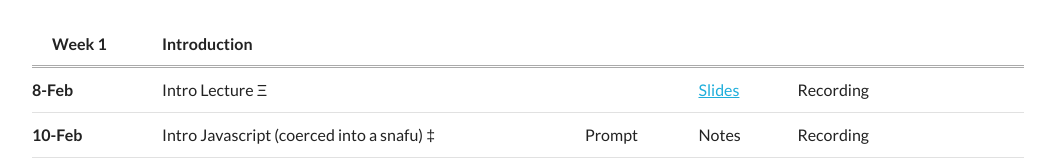
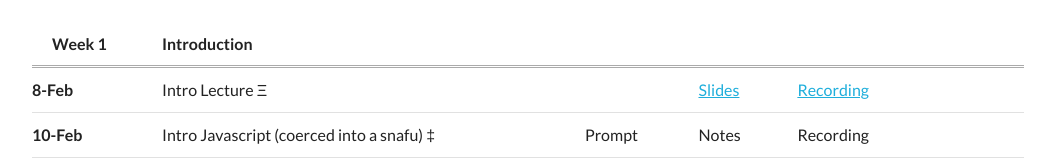
Before and after one commit to yunsquared/info3300-sp2021, a plain HTML site: page index.html in a window 1280 px wide. Shown: the part 225-387 px from the top of the page, without its empty margins (112-1167 px from the left). Drawn offline with Linux system fonts and the light colour scheme.

Commit message:
recording for 8-feb

```diff
--- a/index.html
+++ b/index.html
@@ -38,7 +38,7 @@
         <td class="syncplus">Intro Lecture</td>
         <td> <!--- <a href="./prompts/21.N.N.htm">Prompt</a> ---> </td>
         <td> <a href="https://www.dropbox.com/s/48v9iv2sqjiioik/info3300-sp21-lec1-intro.pdf?dl=0">Slides</a> </td>
-        <td class="fixed-cell"> Recording <!--- <a href="https://cornell.zoom.us/rec/play/psjR9wg5GlGw-3ZFuNRNgRKiOxtcM9yVal4p3k4W17YXUJXloaOGYMDHket9FMBJjO8h3L-JDVJbaVPE.kaJ20W5neP1lsVbM">Recording</a> ---> </td>
+        <td class="fixed-cell">  <a href="https://cornell.zoom.us/rec/play/psjR9wg5GlGw-3ZFuNRNgRKiOxtcM9yVal4p3k4W17YXUJXloaOGYMDHket9FMBJjO8h3L-JDVJbaVPE.kaJ20W5neP1lsVbM">Recording</a> </td>
         <td class="fixed-cell"> <!--- > <a href="URL_GOES_HERE">Optional</a> ---> </td>
       </tr>
       <tr>
```
